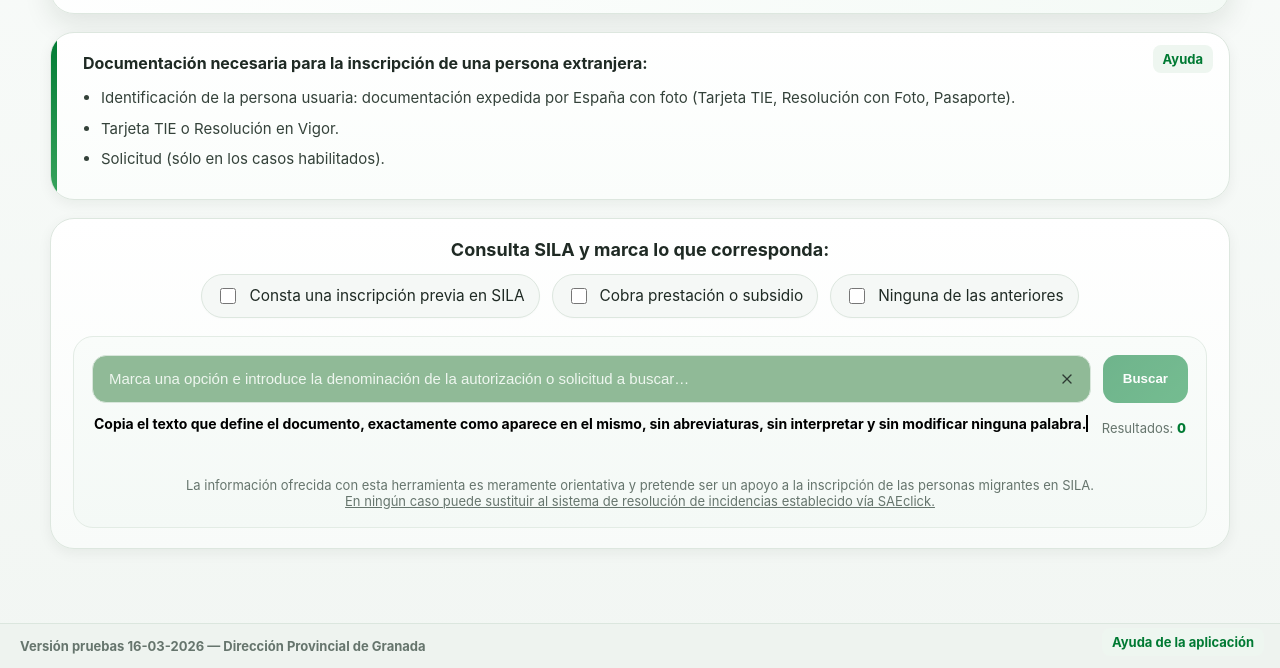
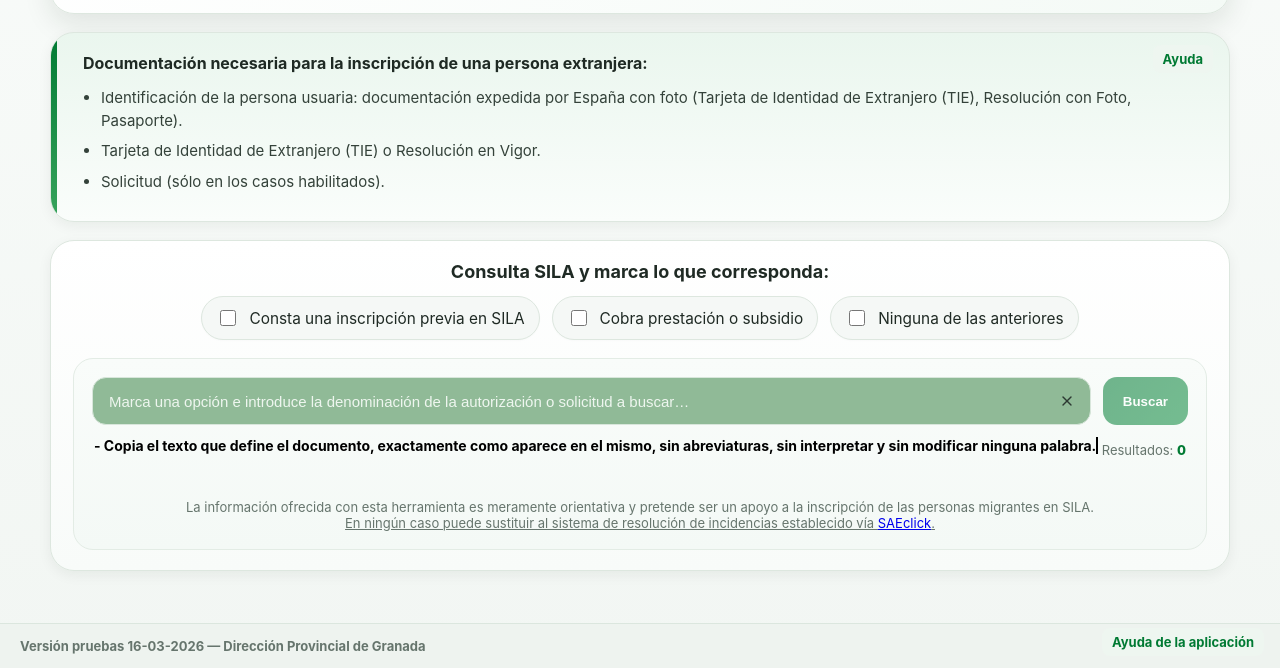
Before and after one commit to asistenciaorienta/ASIM-SAE, a plain HTML site: page index3.html in a window 1280 px wide. Shown: the part 132-800 px from the top of the page. Drawn offline with Linux system fonts and the light colour scheme.

Commit message:
Update index3.html

```diff
--- a/index3.html
+++ b/index3.html
@@ -134,7 +134,7 @@
 }
 
 .search-container{
-  background:linear-gradient(180deg, #ffffff 0%, #fafdfb 100%);
+  background:linear-gradient(180deg, var(--sae-green-soft), #fafdfb 100%);
 }
 
 .search-container2{
@@ -871,10 +871,10 @@
 
   <div id="doc" class="search-container">
     <p><strong>Documentación necesaria para la inscripción de una persona extranjera:</strong></p>
-    <a class="header-help" href="ayuda.html" target="_blank">Ayuda</a>
+    <a class="header-help" href="ayuda.html">Ayuda</a>
     <ul>
-      <li>Identificación de la persona usuaria: documentación expedida por España con foto (Tarjeta TIE, Resolución con Foto, Pasaporte).</li>
-      <li>Tarjeta TIE o Resolución en Vigor.</li>
+      <li>Identificación de la persona usuaria: documentación expedida por España con foto (Tarjeta de Identidad de Extranjero (TIE), Resolución con Foto, Pasaporte).</li>
+      <li>Tarjeta de Identidad de Extranjero (TIE) o Resolución en Vigor.</li>
       <li>Solicitud (sólo en los casos habilitados).</li>
     </ul>
   </div>
@@ -908,7 +908,7 @@
       <div class="search-meta">
           <div class="small2 aviso-texto">
             <strong>
-              Copia el texto que define el documento, exactamente como aparece en el mismo, sin abreviaturas, sin interpretar y sin modificar ninguna palabra.
+             - Copia el texto que define el documento, exactamente como aparece en el mismo, sin abreviaturas, sin interpretar y sin modificar ninguna palabra.
             </strong>
           </div>
           <span class="small">Resultados: <span id="countResults">0</span></span>
@@ -918,7 +918,7 @@
       <div class="results" id="results" aria-live="polite"></div>
       <div class="results" aria-live="polite" style="color:var(--muted);font-size:13px;text-align:center;">
         La información ofrecida con esta herramienta es meramente orientativa y pretende ser un apoyo a la inscripción de las personas migrantes en SILA.<br>
-        <u>En ningún caso puede sustituir al sistema de resolución de incidencias establecido vía SAEclick.</u>
+        <u>En ningún caso puede sustituir al sistema de resolución de incidencias establecido vía <a href="https://ws148.juntadeandalucia.es/dwp/app/" target="_blank" color="#007A33;">SAEclick</a>.</u>
       </div>
     </div>
 
```
